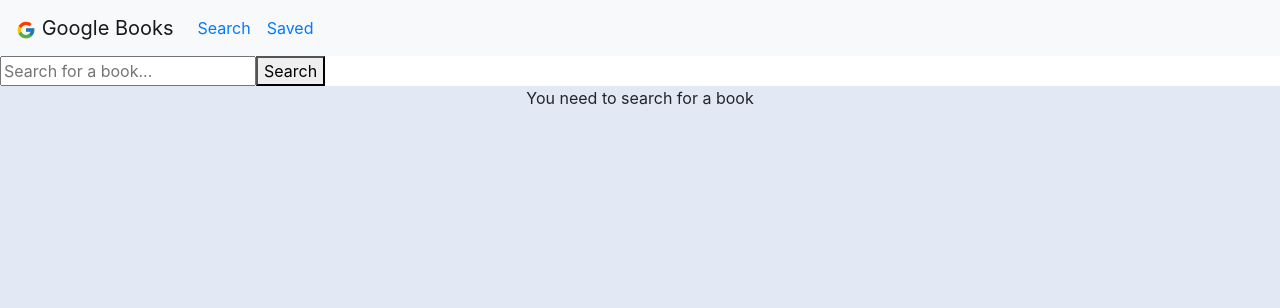
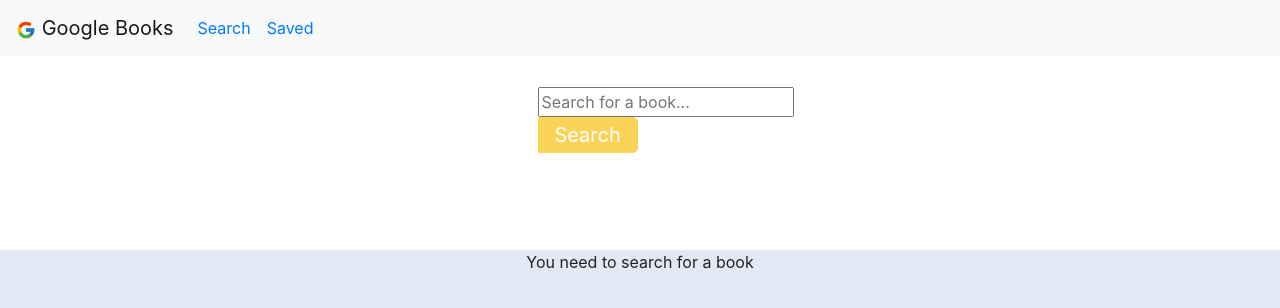
Before and after one commit to omaymaahmad/week-21-google-books, a React (Create React App) app in the folder client/: page / in a window 1280 px wide. Shown: the top 308 px of the page. Built offline with nearby package versions, Linux system fonts and the light colour scheme.

Commit message:
styling to user search page

```diff
--- a/client/src/components/UserSearch.js
+++ b/client/src/components/UserSearch.js
@@ -1,16 +1,22 @@
 import React from "react";
+import "./UserSearch.css";
 
-function UserSearch ({q, handleSearch, handleUserInput}) {
+function UserSearch({ q, handleSearch, handleUserInput }) {
   return (
     <>
-        <input type="text"
+      <div className="wrap">
+        <input
+          type="text"
           value={q}
           placeholder="Search for a book..."
           onChange={handleUserInput}
+          className="searchTerm"
         />
-        <button onClick={handleSearch}
-        type="submit">Search</button>
+        <button onClick={handleSearch} type="submit" className="searchButton">
+          Search
+        </button>
+      </div>
     </>
-    )
+  );
 }
 export default UserSearch;
```
Lines whose indentation alone changed are shown as unchanged.
